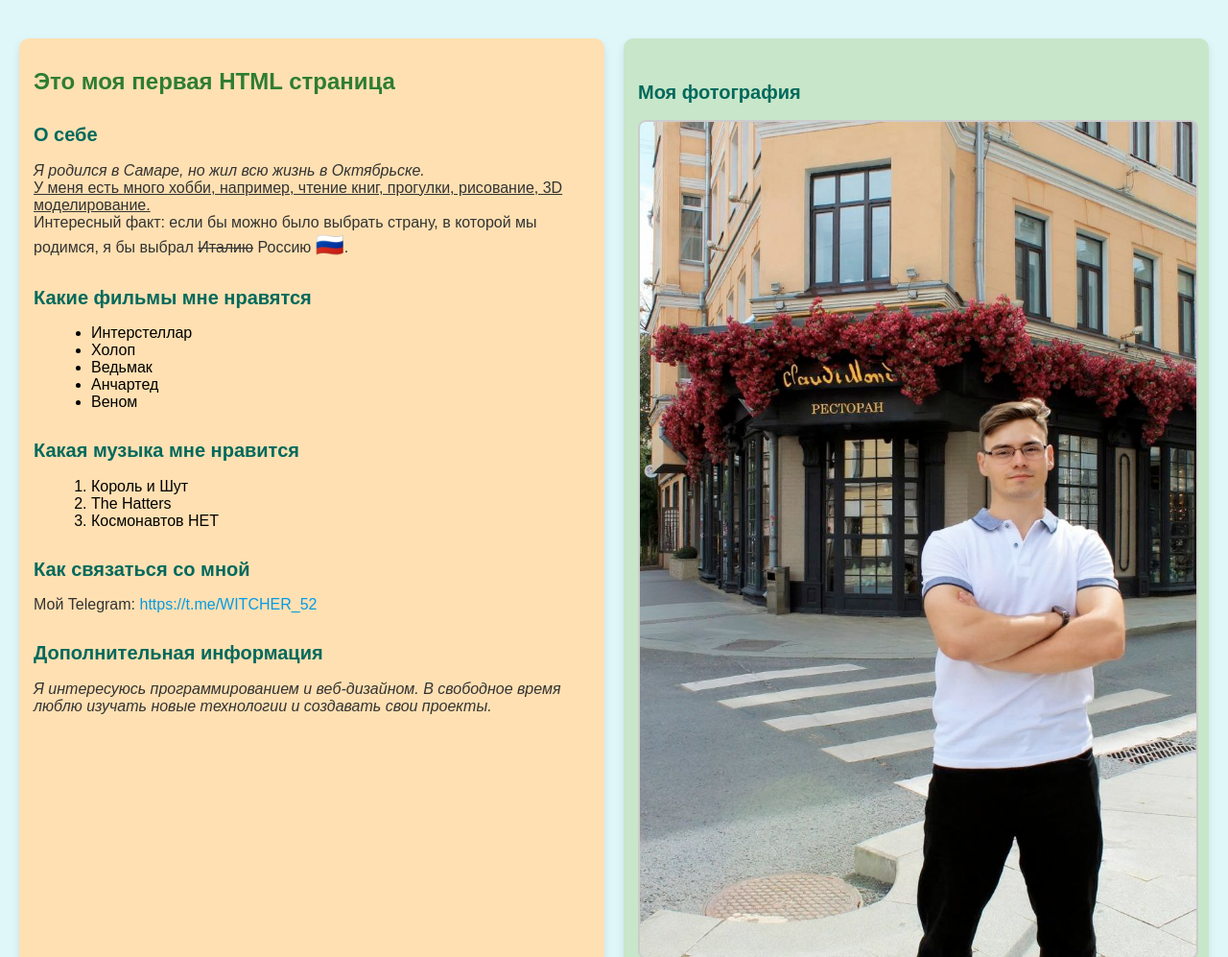
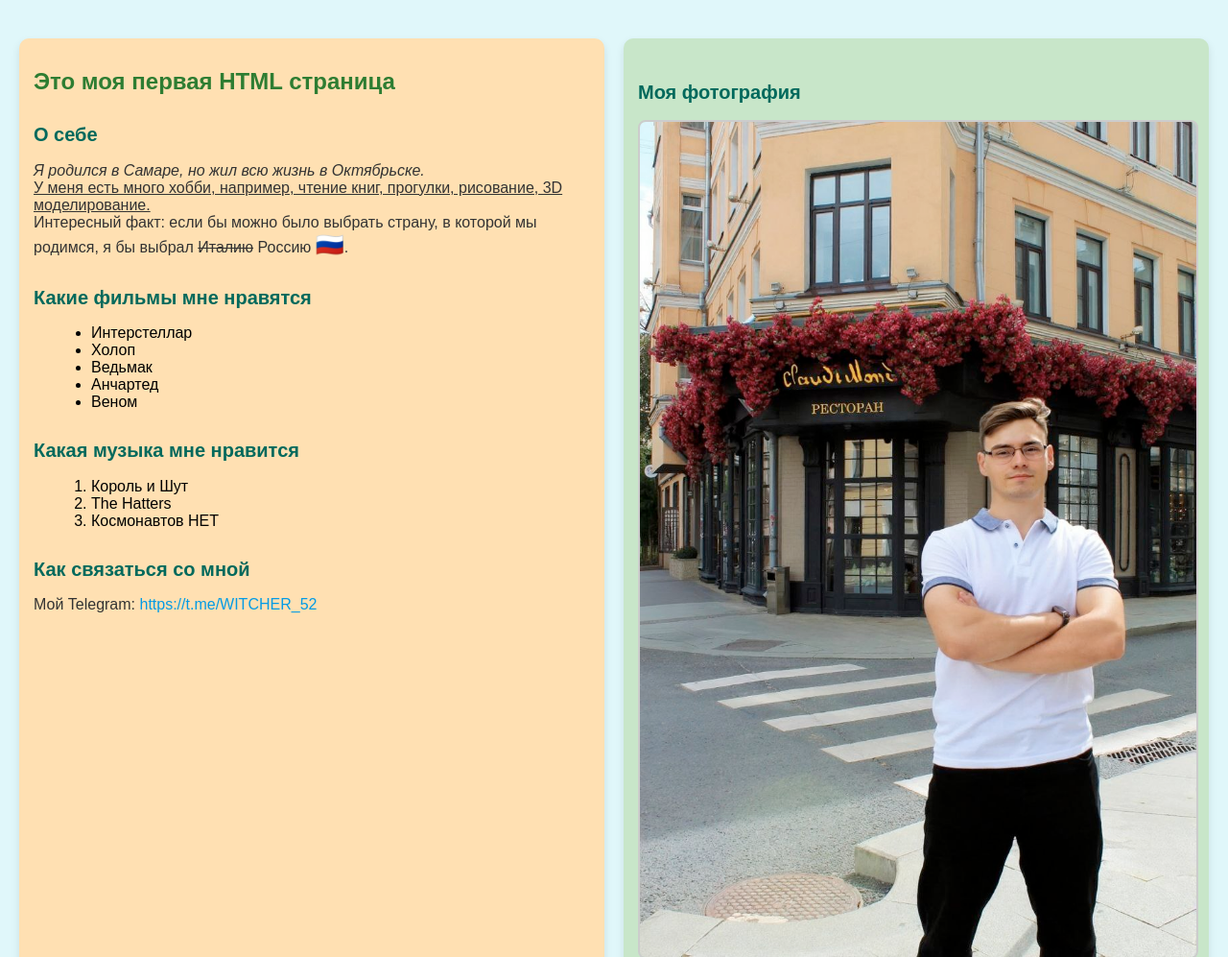
Before and after one commit to bezrukov63region/Lab_2, a plain HTML site: page index.html in a window 1280 px wide. Shown: the top 997 px of the page at 96% size. Drawn offline with Linux system fonts and the light colour scheme.

Commit message:
Update index.html

```diff
--- a/index.html
+++ b/index.html
@@ -6,7 +6,6 @@
 </head>
 <body>
     <div class="content">
-        <!-- Левая часть - информация о себе -->
         <div class="content-left">
             <h1>Это моя первая HTML страница</h1>
             <h2>О себе</h2>
@@ -33,11 +32,9 @@
             <p>
                 Мой Telegram: <a href="https://t.me/WITCHER_52" target="_blank">https://t.me/WITCHER_52</a>
             </p>
-            <h2>Дополнительная информация</h2>
-            <p style="font-style: italic;">Я интересуюсь программированием и веб-дизайном. В свободное время люблю изучать новые технологии и создавать свои проекты.</p>
+
         </div>
 
-        <!-- Правая часть - фотография -->
         <div class="content-right">
             <h2>Моя фотография</h2>
             <img src="img/123.jpg" alt="моё фото" class="img-style" />
```
